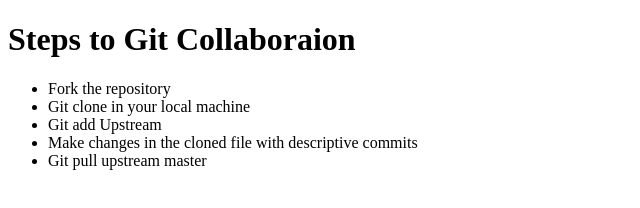
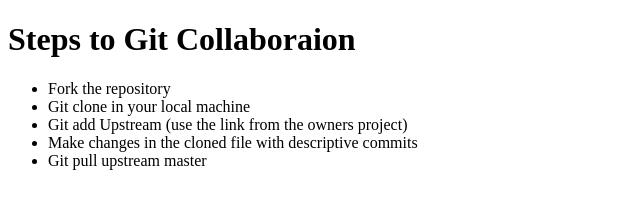
Before and after one commit to juliet-wambua/collaboration, a plain HTML site: page index.html in a window 1280 px wide. Shown: the whole page, without its empty margins (0-640 px from the left). Drawn offline with Linux system fonts and the light colour scheme.

Commit message:
added some sut up instructions on git collaboration

```diff
--- a/index.html
+++ b/index.html
@@ -11,7 +11,7 @@
     <ul>
         <li>Fork the repository</li>
         <li>Git clone in your local machine</li>
-        <li>Git add Upstream</li>
+        <li>Git add Upstream (use the link from the owners project)</li>
         <li>Make changes in the cloned file with descriptive commits </li>
         <li>Git pull upstream master</li>
     </ul>
```
